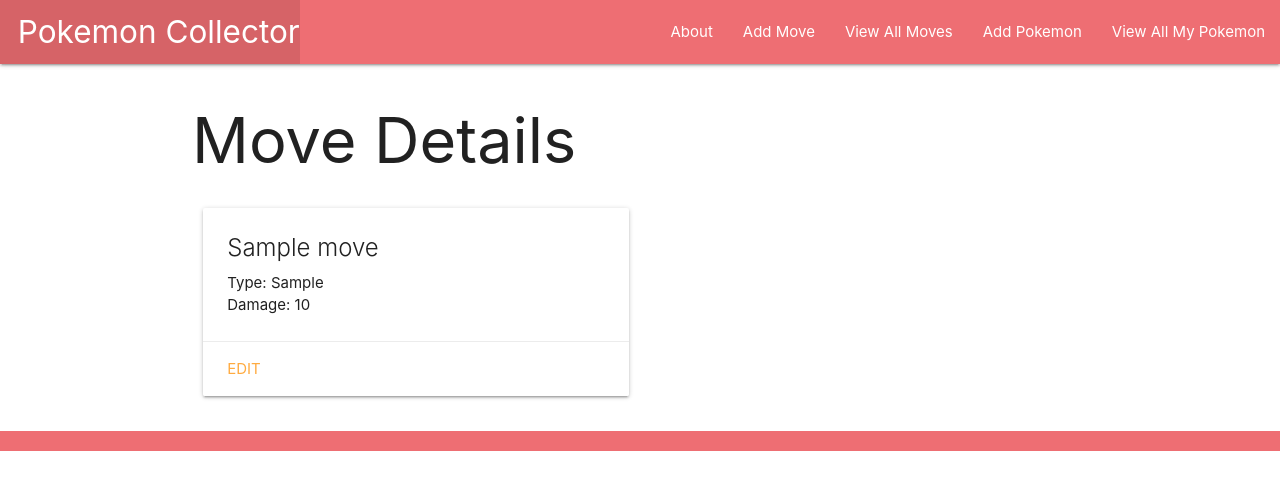
After one commit to adamascencio/Pokemon-Collector, a Django app: page /moves/1/ in a window 1280 px wide. The commit adds this page. Shown: the top 490 px of the page. Run offline with Django 4.2, Linux system fonts and the light colour scheme; tables that the repository leaves empty hold one stand-in row (values such as "Sample post").

Commit message:
add create/update functionality for Move model

```diff
--- a/main_app/admin.py
+++ b/main_app/admin.py
@@ -1,6 +1,7 @@
 from django.contrib import admin
-from .models import Pokemon, Item
+from .models import Move, Pokemon, Item
 
 # Register your models here.
+admin.site.register(Move)
 admin.site.register(Pokemon)
 admin.site.register(Item)
--- a/main_app/models.py
+++ b/main_app/models.py
@@ -19,18 +19,24 @@ class Move(models.Model):
   def __str__(self):
     return f'{self.name} - a {self.type} type move with {self.damage} damage points'
 
+  def get_absolute_url(self):
+    return reverse('moves_detail', kwargs={'pk': self.id})
+
 class Pokemon(models.Model):
   name = models.CharField(max_length=255)
   type = models.CharField(max_length=255)
   super_effective = models.TextField(max_length=250)
   weak_against = models.TextField(max_length=250)
-  move_list = models.ManyToManyField(Move)
+  moves = models.ManyToManyField(Move)
 
-  def __repr__(self):
+  def __str__(self):
       return f'{self.name} - a {self.type} type pokemon'
 
   def get_absolute_url(self):
       return reverse('detail', kwargs={'pokemon_id': self.id})
+
+  def at_max_moves(self):
+    return self.moves.count() >= 4
 
 
 class Item(models.Model):
--- a/main_app/templates/base.html
+++ b/main_app/templates/base.html
@@ -22,6 +22,8 @@
         </ul>
         <ul class="right">
           <li><a href="{% url 'about' %}">About</a></li>
+          <li><a href="{% url 'moves_create' %}">Add Move</a></li>
+          <li><a href="{% url 'moves_index' %}">View All Moves</a></li>
           <li><a href="{% url 'pokemon_create' %}">Add Pokemon</a></li>
           <li><a href="{% url 'index' %}">View All My Pokemon</a></li>
         </ul>
--- /dev/null
+++ b/main_app/templates/main_app/move_detail.html
@@ -0,0 +1,20 @@
+{% extends 'base.html' %}
+{% block content %}
+
+<h1>Move Details</h1>
+
+<div class="row">
+  <div class="col s6 col-offset-3">
+    <div class="card">
+      <div class="card-content">
+        <span class="card-title">{{ move.name }}</span>
+        <p>Type: {{ move.type }}</p>
+        <p>Damage: {{ move.damage }}</p>
+      </div>
+      <div class="card-action">
+        <a href="{% url 'moves_update' move.id %}">Edit</a>
+      </div>
+    </div>
+  </div>
+</div>
+{% endblock %}
--- a/main_app/urls.py
+++ b/main_app/urls.py
@@ -10,4 +10,8 @@ urlpatterns = [
   path('pokemon/<int:pk>/update/', views.PokemonUpdate.as_view(), name='pokemon_update'),
   path('pokemon/<int:pk>/delete/', views.PokemonDelete.as_view(), name='pokemon_delete'),
   path('pokemon/<int:pokemon_id>/add_item/', views.add_item, name='add_item'),
+  path('moves/', views.MoveList.as_view(), name='moves_index'),
+  path('moves/<int:pk>/', views.MoveDetail.as_view(), name='moves_detail'),
+  path('moves/create/', views.MoveCreate.as_view(), name='moves_create'),
+  path('moves/<int:pk>/update/', views.MoveUpdate.as_view(), name='moves_update'),
 ]
--- a/main_app/views.py
+++ b/main_app/views.py
@@ -1,6 +1,7 @@
 from django.shortcuts import render, redirect
-from django.views.generic import CreateView, UpdateView, DeleteView
-from .models import Pokemon
+from django.views.generic.edit import CreateView, UpdateView, DeleteView
+from django.views.generic import ListView, DetailView
+from .models import Move, Pokemon
 from .forms import ItemForm
 
 def home(request):
@@ -38,3 +39,17 @@ def add_item(request, pokemon_id):
     new_item.pokemon_id = pokemon_id
     new_item.save()
   return redirect('detail', pokemon_id=pokemon_id)
+
+class MoveList(ListView):
+  model = Move
+
+class MoveDetail(DetailView):
+  model = Move
+
+class MoveCreate(CreateView):
+  model = Move
+  fields = '__all__'
+
+class MoveUpdate(UpdateView):
+  model = Move
+  fields = '__all__'
```
Also changed, not shown: main_app/templates/main_app/move_form.html (added, +19 -0 lines), main_app/templates/main_app/move_list.html (added, +18 -0 lines), main_app/migrations/0006_rename_move_list_pokemon_moves.py (added).
